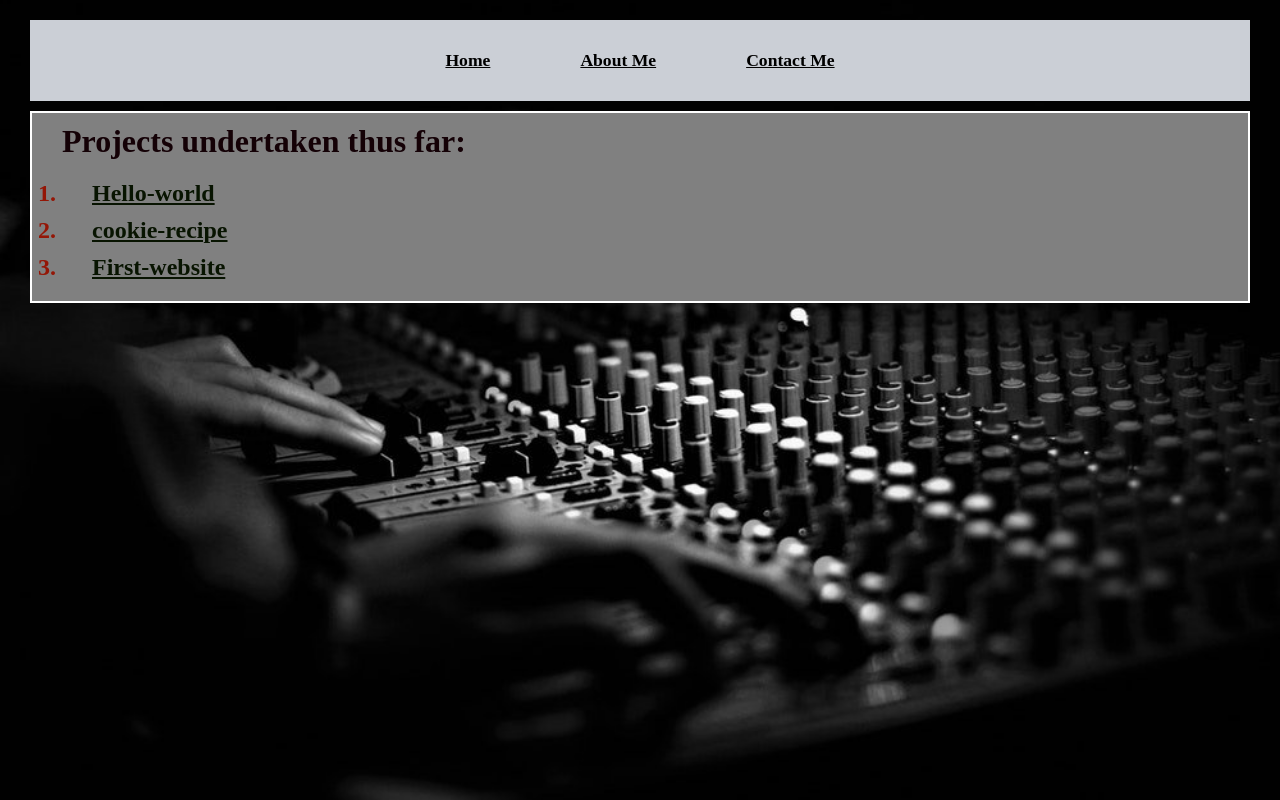
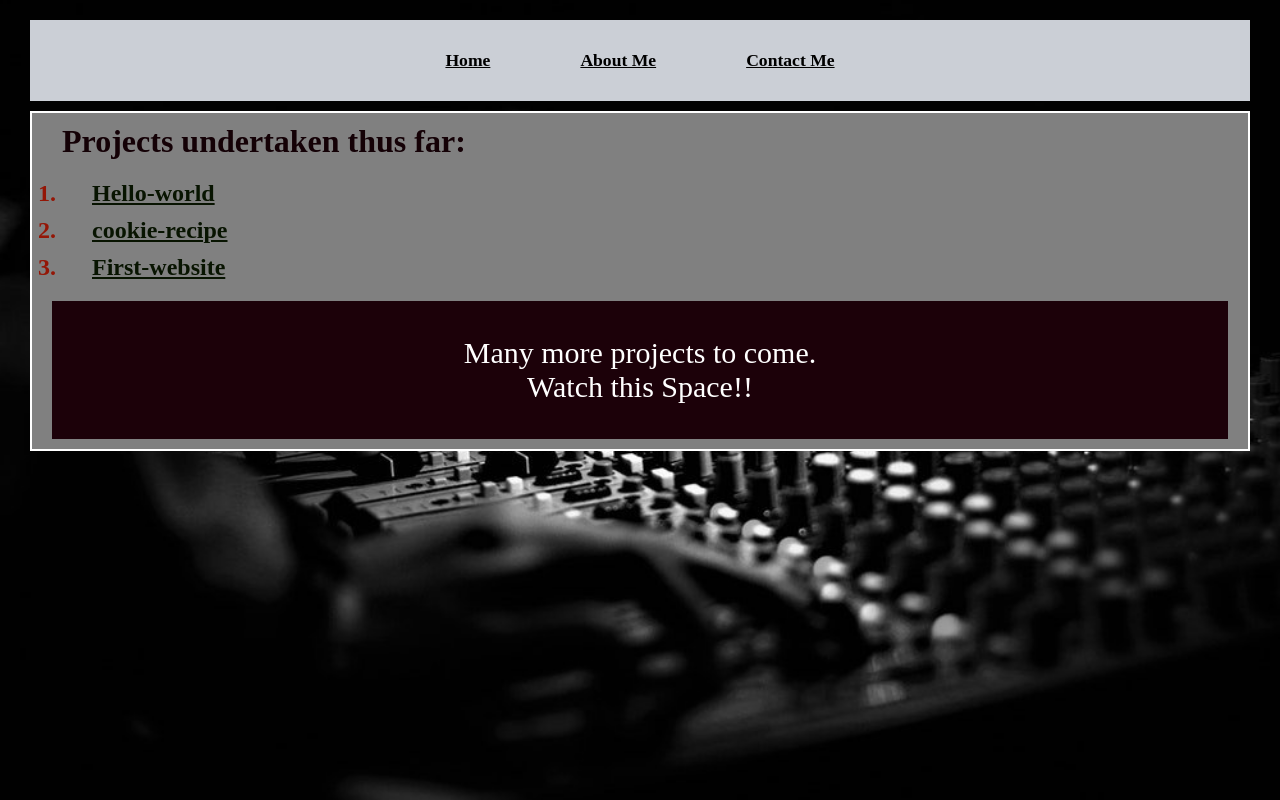
Before and after one commit to 96olbap/Web-portfolio, a plain HTML site: page project.html in a window 1280 px wide. Drawn offline with Linux system fonts and the light colour scheme.

Commit message:
This commit will add a card footer to the card on my projects page and align the text to center.

```diff
--- a/css/styles.css
+++ b/css/styles.css
@@ -78,7 +78,16 @@ img{
 }
 .card-body ol li a:hover{
   background-color: #3b0111;
+  color: white;
 }
 .card-title{
   color: #140106;
 }
+.card-footer{
+  margin: 10px;
+  padding: 25px;
+  background-color: #1c0109;
+  font-size: 30px;
+  color: white;
+  text-align: center;
+}
--- a/project.html
+++ b/project.html
@@ -33,8 +33,8 @@
           <li><a href="https://github.com/96olbap/My-first-website">First-website</a></li>
         </ol>
       </div>
-      <div class="card-">
-
+      <div class="card-footer">
+        <p> Many more projects to come. <br> Watch this Space!!</p>
       </div>
     </div>
   </div>
```
